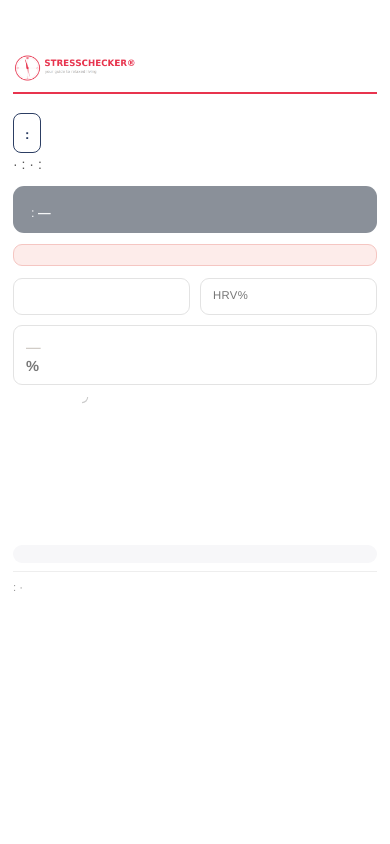
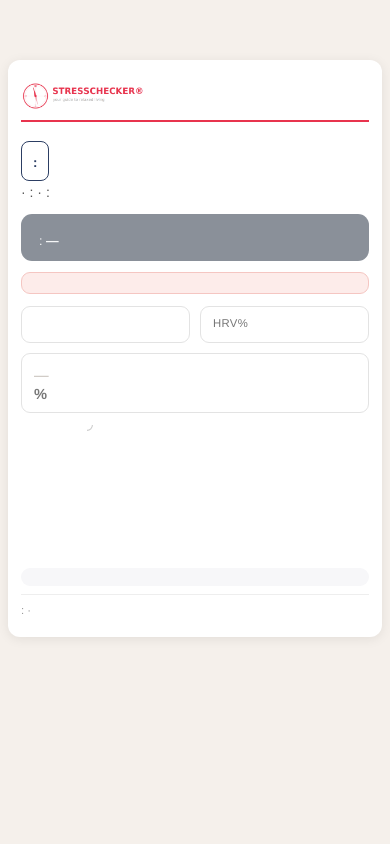
Before and after one commit to paulpannevis-svg/stresschecker, a Python web app: template templates/reports/event_participant.html in a window 390 px wide. Run offline with Jinja, Linux system fonts and the light colour scheme; the template is opened without the code that fills it, so the values that code supplies are empty.

Commit message:
Event /view: two-tier Pro chrome (screen-only), PDF blijft schone A4
Batch C. reports/event_participant.html wordt door event_report.py's EIGEN Jinja-env
gerenderd (geen Flask url_for/session) -> kan base.html NIET extenden. Daarom een
self-contained Pro-header (compass-logo + STRESSCHECKER + Terug/Print + ?lang-taalwissel)
ENKEL in {% if screen_mode %}, plus @media screen: Pro-beige veld (#F5F0EB) met de oude
dark screenbar vervangen door de Pro-header en het rapport in een gecentreerde 780px witte
report-col. PDF-pad onaangeroerd: header niet gerenderd (screen_mode False) en report-col
ongestyled in print. Geverifieerd: /view HTTP 200 met chrome; PDF HTTP 200 application/pdf
ongewijzigd. Staging /view = oudere variant (geen @media screen) -> aparte sync later.

Co-Authored-By: Claude Opus 4.8 (1M context) <noreply@anthropic.com>

```diff
--- a/templates/reports/event_participant.html
+++ b/templates/reports/event_participant.html
@@ -82,28 +82,33 @@
     /* ===== Schermweergave (browser) — ZELFDE opmaak, alleen responsive + schermvullend.
        WeasyPrint rendert print-media en negeert @media screen, dus de PDF blijft byte-identiek.
        De scherm-only actiebalk wordt alleen in de HTML-render meegegeven (screen_mode). ===== */
-    .screenbar { display: none; }
+    .pro-header { display: none; }
     @media screen {
-      /* Dashboard-breedte: zelfde 780px-kolom als /vb/dashboard en het kiosk-uitslagscherm
-         (meten.html .wrap, box-sizing:border-box). Grijs veld (#f6f4f0) met een gecentreerde
-         witte rapport-kolom — visueel consistent met dashboard. */
-      html { background: #f6f4f0; }
-      body { max-width: 780px; width: 100%; margin: 0 auto; min-height: 100vh; background: #fff;
-             padding: 56px 16px 28px; box-sizing: border-box; }
-      .screenbar { display: flex; position: fixed; top: 0; left: 0; right: 0; height: 40px;
-                   background: #2c3e63; align-items: center; justify-content: space-between;
-                   padding: 0 12px; box-sizing: border-box; z-index: 10; }
-      .screenbar .ttl { color: #fff; font-weight: 700; font-size: 13px; letter-spacing: .3px; }
-      .screenbar .actions { display: flex; gap: 8px; }
-      .screenbar a, .screenbar button { padding: .3rem .85rem; border-radius: 8px; font-size: 13px;
-                   font-weight: 700; text-decoration: none; cursor: pointer; border: 1.5px solid #fff;
-                   box-sizing: border-box; font-family: inherit; }
-      .screenbar .back  { background: transparent; color: #fff; }
-      .screenbar .print { background: #fff; color: #2c3e63; }
+      /* Two-tier Pro-app-weergave (ALLEEN scherm; WeasyPrint negeert @media screen → de PDF
+         blijft de schone A4). Buitenlaag = Pro-beige veld + vaste Pro-header (logo + acties +
+         taalwissel); binnenlaag = gecentreerde 780px witte rapport-kolom (.report-col). */
+      html { background: #F5F0EB; }
+      body { background: #F5F0EB; margin: 0; min-height: 100vh; padding: 64px 16px 32px; box-sizing: border-box; }
+      .pro-header { display: flex; position: fixed; top: 0; left: 0; right: 0; height: 52px; z-index: 10;
+                   background: #fff; border-bottom: 2px solid #D6CFC4; box-shadow: 0 2px 12px rgba(0,0,0,.08);
+                   align-items: center; justify-content: space-between; padding: 0 16px; box-sizing: border-box; }
+      .pro-header .brand { display: flex; align-items: center; gap: 8px; text-decoration: none; }
+      .pro-header .brand .bname { font-size: 1rem; font-weight: 800; color: #E8344E; letter-spacing: .06em; }
+      .pro-header .actions { display: flex; align-items: center; gap: 8px; }
+      .pro-header a, .pro-header button { padding: .3rem .7rem; border-radius: 8px; font-size: 12px;
+                   font-weight: 700; text-decoration: none; cursor: pointer; border: 1.5px solid #E8344E;
+                   box-sizing: border-box; font-family: inherit; background: #fff; color: #E8344E; }
+      .pro-header .print { background: #E8344E; color: #fff; }
+      .pro-header .lang { display: inline-flex; }
+      .pro-header .lang a { border: none; padding: .2rem .4rem; color: #888; font-weight: 600; }
+      .pro-header .lang a.on { color: #E8344E; }
+      .report-col { max-width: 780px; margin: 0 auto; background: #fff; border-radius: 12px;
+                   box-shadow: 0 2px 12px rgba(0,0,0,.08); padding: 28px 24px; box-sizing: border-box; }
     }
     /* Smal scherm (tablet/telefoon): kolommen stapelen, gauge + kwadrant onder elkaar. */
     @media screen and (max-width: 680px) {
-      body { padding: 52px 13px 22px; }
+      body { padding: 60px 8px 22px; }
+      .report-col { padding: 20px 13px; }
       .grid { flex-wrap: wrap; }
       .grid .cell { flex: 1 1 28%; min-width: 88px; }
       .viz-row { display: block; }
@@ -117,14 +122,23 @@
 <body>
   {% if screen_mode %}
   {% set _back = {'nl':'Terug','de':'Zurück','en':'Back'} %}
-  <div class="screenbar">
-    <span class="ttl">{{ p.meting_code }}</span>
+  <header class="pro-header">
+    <a class="brand" href="{{ back_url or '#' }}">
+      <svg viewBox="0 0 40 40" width="30" height="30" aria-hidden="true">
+        <circle cx="20" cy="20" r="18" fill="none" stroke="#E8344E" stroke-width="2"/>
+        <polygon points="20,6 17,20 20,18 23,20" fill="#E8344E"/>
+        <polygon points="20,34 17,20 20,22 23,20" fill="#E8344E" opacity="0.5"/>
+      </svg>
+      <span class="bname">STRESSCHECKER<sup>®</sup></span>
+    </a>
     <div class="actions">
       {% if back_url %}<a class="back" href="{{ back_url }}">{{ _back.get(lang, 'Terug') }}</a>{% endif %}
       {% if print_url %}<button type="button" class="print" onclick="window.open('{{ print_url }}','_blank','noopener')">Print 🖨</button>{% endif %}
+      <span class="lang"><a href="?lang=nl" class="{{ 'on' if lang=='nl' else '' }}">NL</a><a href="?lang=de" class="{{ 'on' if lang=='de' else '' }}">DE</a><a href="?lang=en" class="{{ 'on' if lang=='en' else '' }}">EN</a></span>
     </div>
-  </div>
+  </header>
   {% endif %}
+  <div class="report-col">
   <div class="head">
     <img src="{{ '/static/img/sc_logo_full.png' if screen_mode else 'static/img/sc_logo_full.png' }}" alt="StressChecker — Lifestyle Monitors" class="brand-logo">
     <span class="report-tag">{{ t.tag }}</span>
@@ -232,5 +246,6 @@
   <div class="note">{{ t.method }}</div>
 
   <div class="foot">{{ t.generated }}: {{ generated_at }} · {{ t.snapshot_note }}</div>
+  </div>
 </body>
 </html>
```
